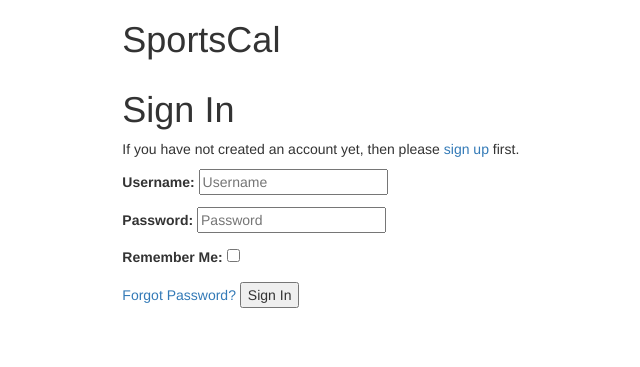
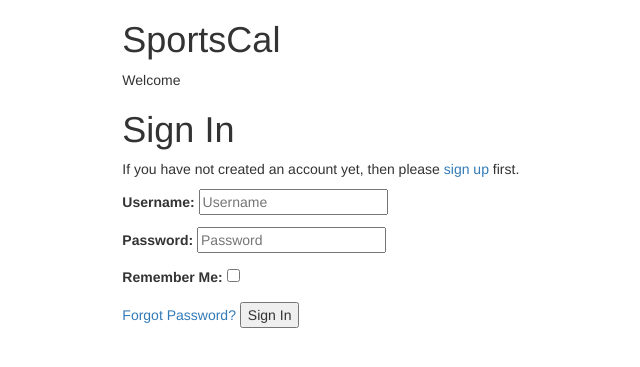
Before and after one commit to Raekkeri/sportscal, a Django app: the page made by src/activities/templates/activities/base.html in a window 1280 px wide. Shown: the top 367 px of that part, without its empty margins (96-736 px from the left). Run offline with Django 3.2, Linux system fonts and the light colour scheme; the page is wider than the window, and the part outside it is not shown; some libraries are stand-ins or nearby versions.

Commit message:
Fix base.html message for non authenticated user

```diff
--- a/src/activities/templates/activities/base.html
+++ b/src/activities/templates/activities/base.html
@@ -10,8 +10,8 @@
         <div class="row">
             <div class="col-md-8 col-md-offset-2">
                 <h1>SportsCal</h1>
+                <div>Welcome{% if request.user.is_authenticated %}, {{ request.user.username }}{% endif %}</div>
                 {% if request.user.is_authenticated %}
-                <div>Welcome{% if request.user.is_authenticated %}, {{ request.user.username }}{% endif %}</div>
                 <ul class="list-inline">
                     <li>
                     <a href="{% url "list_events" %}">{% trans "List activities" %}</a>
```
